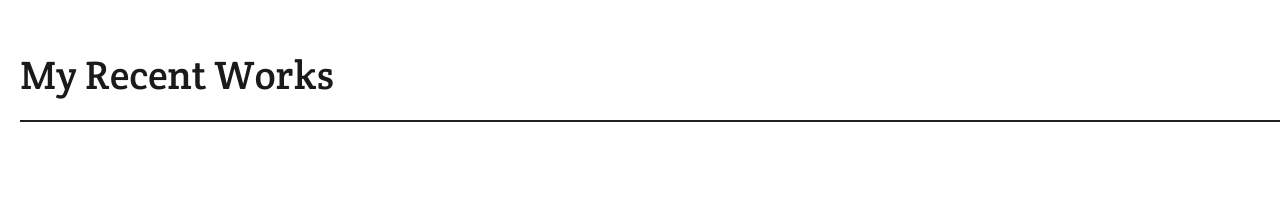
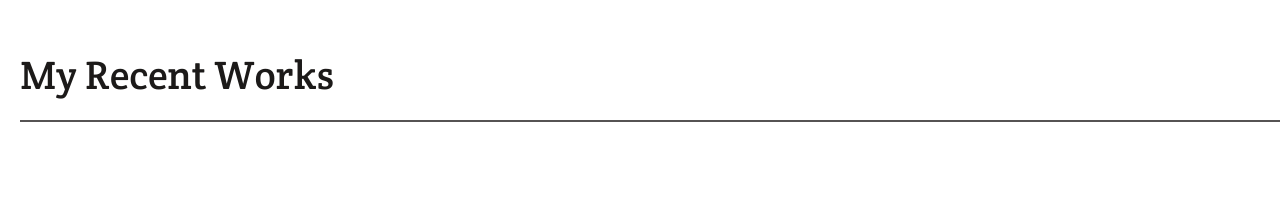
Before and after one commit to Dancode-188/Daniel-Bitengo-portfolio, a website: page index.html in a window 1280 px wide. Shown: the part 880-1080 px from the top of the page. Drawn offline with Linux system fonts and the light colour scheme.

Commit message:
change line dimension

```diff
--- a/styles.css
+++ b/styles.css
@@ -206,7 +206,7 @@
 .works-line .line1 {
   width: 100vw;
   height: 0;
-  border: 0.1px solid #212121;
+  border: 1px solid #565353;
 }
 
 .works-container {
```
